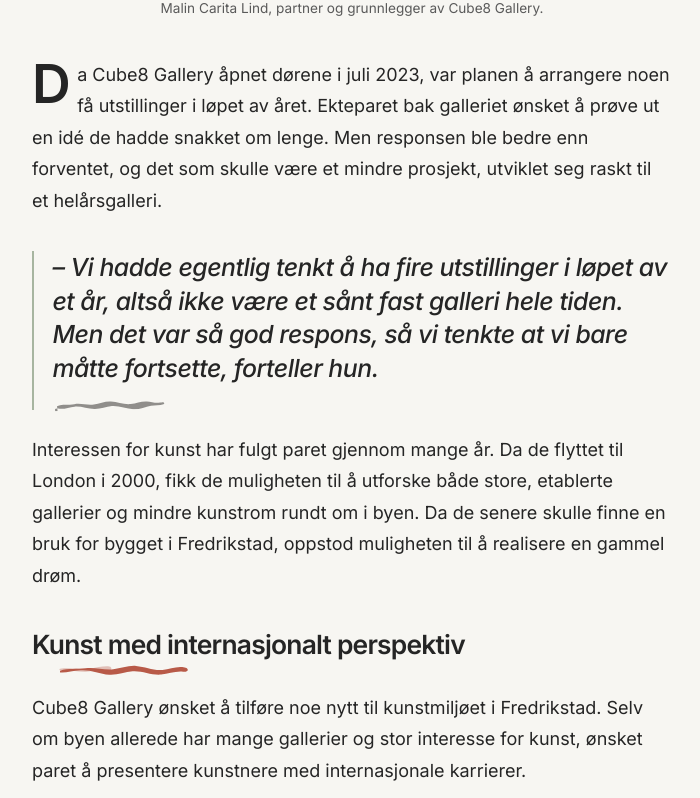
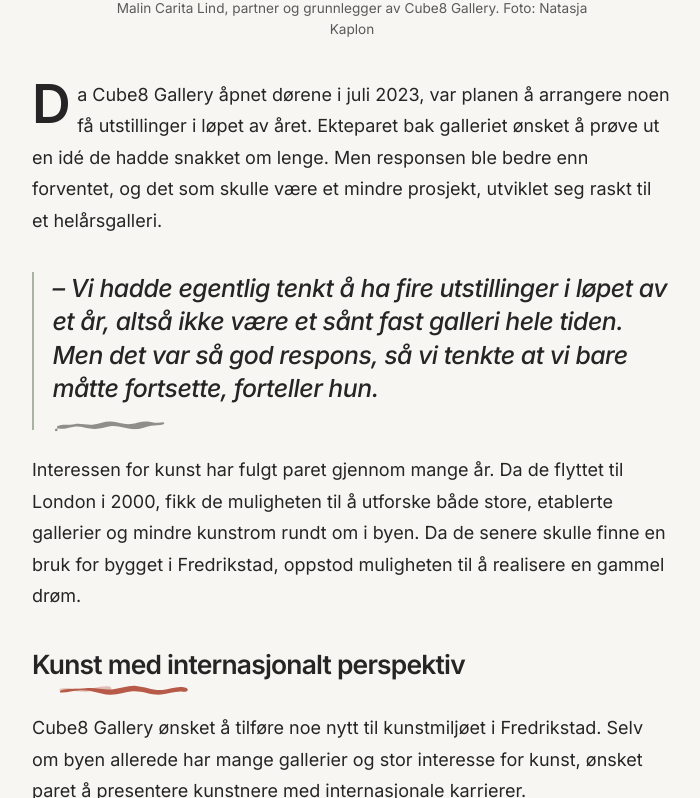
Before and after one commit to Ingridck28/Kommunikasjonsdesign-eksamen, a plain HTML site: page articles/article-design.html in a window 1280 px wide. Shown: the part 1250-2048 px from the top of the page, without its empty margins (288-988 px from the left). Drawn offline with Linux system fonts and the light colour scheme.

Commit message:
Oppdater forsidetittel og legg til fotokreditering for Malin.
Co-authored-by: Cursor <cursoragent@cursor.com>

```diff
--- a/articles/article-design.html
+++ b/articles/article-design.html
@@ -56,7 +56,7 @@
 
         <figure class="article-photo article-photo-portrait">
           <img src="../images/Malin.jpeg" alt="Malin Carita Lind, partner og grunnlegger av Cube8 Gallery, står smilende i svart kjole ved siden av et stort maleri av et ansikt med blå solbriller og vinger, i et hvitt gallerirom med rødt teppe." width="1536" height="2048">
-          <figcaption>Malin Carita Lind, partner og grunnlegger av Cube8 Gallery.</figcaption>
+          <figcaption>Malin Carita Lind, partner og grunnlegger av Cube8 Gallery. Foto: Natasja Kaplon</figcaption>
         </figure>
 
         <div class="article-body">
```
Also changed, not shown: index.html (+1 -1 lines).
